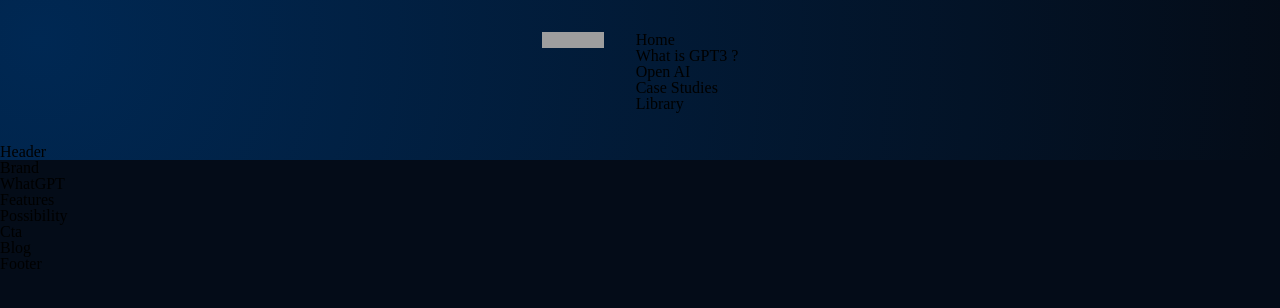
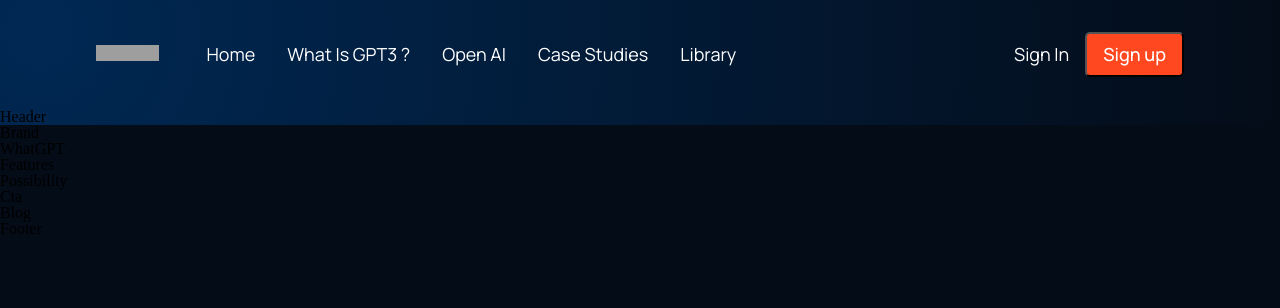
Before and after one commit to Kwonsongji/gpt1_jsm, a React (Create React App) app: page / in a window 1280 px wide. Shown: the top 308 px of the page. Built offline with nearby package versions, Linux system fonts and the light colour scheme; grey boxes are pictures that could not be loaded.

Commit message:
navbar container

```diff
--- a/src/components/Navbar/index.js
+++ b/src/components/Navbar/index.js
@@ -13,15 +13,17 @@ const Navbar = () => {
         <img src={logo} alt="logo" />
         </div>
         <div className="gpt1__navbar-links_container">
-          <p> <a href="home">Home</a></p>
-          <p> <a href="wgpt1">What is GPT3 ?</a></p>
-          <p> <a href="possibility">Open AI</a></p>
-          <p> <a href="features">Case Studies</a></p>
-          <p> <a href="blog">Library</a></p>
-
-
+          <p> <a href="#home">Home</a></p>
+          <p> <a href="#wgpt1">What is GPT3 ?</a></p>
+          <p> <a href="#possibility">Open AI</a></p>
+          <p> <a href="#features">Case Studies</a></p>
+          <p> <a href="#blog">Library</a></p>
         </div>
-     </div>
+      </div>
+      <div className="gpt1__navbar-sign">
+        <p>Sign in</p>
+        <button type="button">Sign up </button>
+      </div>
     </div>
   )
 }
--- a/src/components/Navbar/style.css
+++ b/src/components/Navbar/style.css
@@ -8,7 +8,8 @@
 .gpt1__navbar-links {
   flex: 1;
   display: flex;
-  justify-content: center;
+  justify-content: flex-start;
+  align-items: center;
 }
 
 
@@ -17,7 +18,46 @@
 }
 
 .gpt1__navbar-links_logo img {
-  width: 62px;
-  height: 16px;
+  width: 62.56px;
+  height: 16.02px;
 }
+.gpt1__navbar-links_container {
+  display: flex;
+  flex-direction: row;
+
+}
+.gpt1__navbar-sign {
+  display: flex;
+  justify-content: center;
+  align-items: center;
+}
+
+.gpt1__navbar-links_container p,
+.gpt1__navbar-sign p,
+.gpt1__navbar-menu_container p {
+  color: #fff;
+  font-family: var(--font-family);
+  font-size: 18px;
+  line-height: 25px; /* espacement entre les lignes */
+  text-transform: capitalize; /* met la 1ère lettre de chaque mot en maj */
+  margin: 0 1rem;
+  cursor: pointer;
+}
+
+.gpt1__navbar-sign button,
+.gpt1__navbar-menu_container button {
+  padding: 0.5rem 1rem;
+  color: #fff;
+  background: #FF4820;
+  font-family: var(--font-family);
+  font-weight: 500;
+  left: 1153px;
+  font-size: 18px;
+  line-height: 25px;
+  top: 55px;
+  border-radius: 5px;
+}
+
+
+
 /* 42:48 */
```
Also changed, not shown: Recap /css/notation.md (+4 -0 lines).
